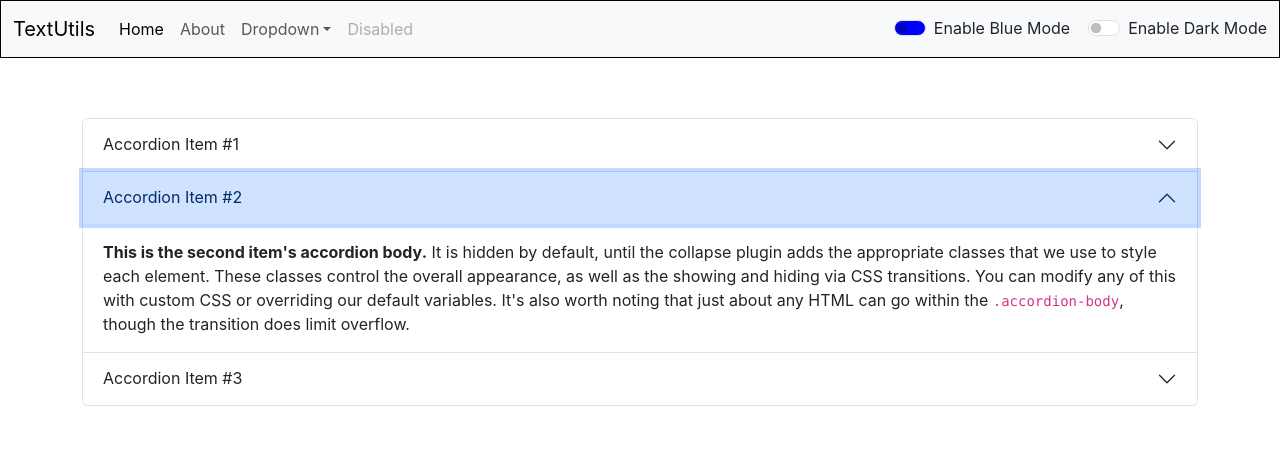
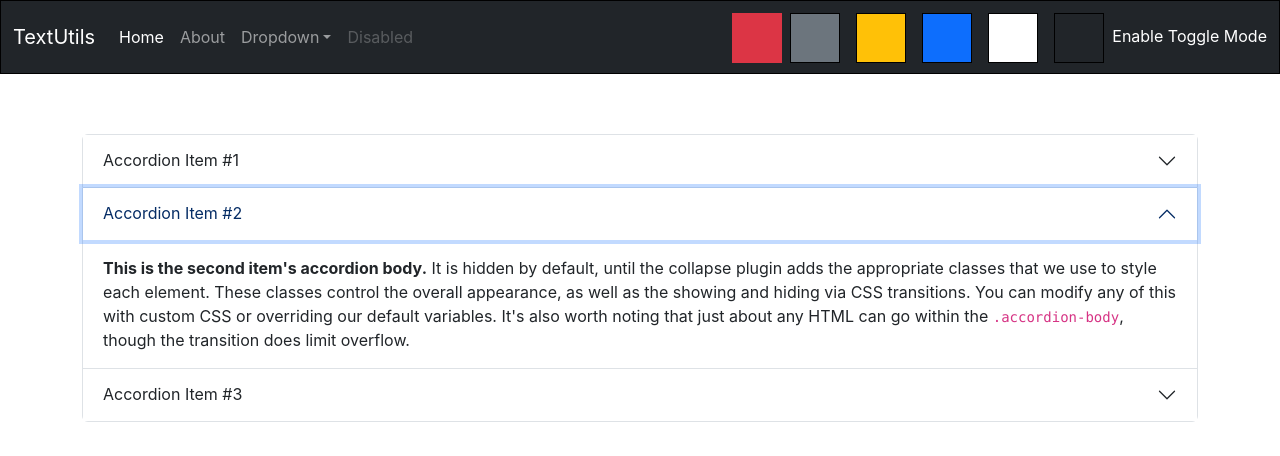
Before and after one commit to gehlotnikhil/TextUtils-React, a React (Create React App) app: page /TextUtils-React/about in a window 1280 px wide. Both pictures are taken after a click on the button "Accordion Item #2". Shown: the top 456 px of the page. Built offline with nearby package versions, Linux system fonts and the light colour scheme.

Commit message:
"Fixed some issue and changed Toggle mode"

```diff
--- a/src/App.css
+++ b/src/App.css
@@ -51,3 +51,8 @@
   display: inline-block;
   margin: 5px auto ;
 }
+label {
+  display: flex;
+  flex-direction: column;
+  justify-content: center;
+}
--- a/src/App.js
+++ b/src/App.js
@@ -25,22 +25,34 @@ function App() {
     //   setAlert(null);
     // }, 2000);
   };
-  const clickToggle = () => {
-    if (mode === "light") {
+  const removeBackground = ()=>
+  {
+    console.log("Yes");
+    document.body.classList.remove("bg-danger");
+    document.body.classList.remove("bg-secondary");
+    document.body.classList.remove("bg-warning");
+    document.body.classList.remove("bg-dark");
+    document.body.classList.remove("bg-white");
+    document.body.classList.remove("bg-primary");
+  }
+  const clickToggle = (cls) => {
+    removeBackground();
+    document.body.classList.add('bg-'+cls);
+    if (cls === "dark") {
       setmode("dark");
       document.body.style.backgroundColor = "grey";
       document.body.style.color = "white";
-      showAlert("Dark Mode has been Enabled", "success");
-      document.title = "TextUtils - Dark Mode";
-    } else {
+      showAlert(" Toggle Mode has been Enabled", "success");
+    }
+    else {
       setmode("light");
-      document.body.style.backgroundColor = "white";
+      // document.body.style.backgroundColor = "white";
       document.body.style.color = "black";
-      showAlert("Light Mode has been Enabled", "success");
-      document.title = "TextUtils - Light Mode";
+      showAlert(" Toggle Mode has been Enabled", "success");
     }
   };
-  const toggleBlue = () => {
+  const toggleBlue = (cls) => {
+
     if (mode === "light") {
       setmode("blue");
       document.body.style.backgroundColor = "blue";
--- a/src/component/About.js
+++ b/src/component/About.js
@@ -1,49 +1,113 @@
 // import React, { useState } from 'react'
 
 export default function About(props) {
-
   return (
     <>
-    <div className="accordion container" id="accordionExample" >
-  <div className="accordion-item" style={{backgroundColor: props.mode}}>
-    <h2 className="accordion-header">
-      <button className="accordion-button" style={{backgroundColor: props.mode}} type="button" data-bs-toggle="collapse" data-bs-target="#collapseOne" aria-expanded="true" aria-controls="collapseOne">
+      <div className={`accordion container  `} id="accordionExample">
+        <div className=" bg-white accordion-item" >
+          <h2 className=" bg-white accordion-header">
+            <button
+              className=" bg-white accordion-button"
+
+              type="button"
+              data-bs-toggle="collapse"
+              data-bs-target="#collapseOne"
+              aria-expanded="true"
+              aria-controls="collapseOne"
+            >
               Accordion Item #1
             </button>
           </h2>
-    <div id="collapseOne" className="accordion-collapse collapse show" data-bs-parent="#accordionExample">
-      <div className="accordion-body" style={{backgroundColor: props.mode}}>
-        <strong>This is the first item's accordion body.</strong> It is shown by default, until the collapse plugin adds the appropriate classes that we use to style each element. These classes control the overall appearance, as well as the showing and hiding via CSS transitions. You can modify any of this with custom CSS or overriding our default variables. It's also worth noting that just about any HTML can go within the <code>.accordion-body</code>, though the transition does limit overflow.
+          <div
+            id="collapseOne"
+            className=" bg-white accordion-collapse collapse show"
+            data-bs-parent="#accordionExample"
+          >
+            <div
+              className=" bg-white accordion-body"
+
+            >
+              <strong>This is the first item's accordion body.</strong> It is
+              shown by default, until the collapse plugin adds the appropriate
+              classes that we use to style each element. These classes control
+              the overall appearance, as well as the showing and hiding via CSS
+              transitions. You can modify any of this with custom CSS or
+              overriding our default variables. It's also worth noting that just
+              about any HTML can go within the <code>.accordion-body</code>,
+              though the transition does limit overflow.
             </div>
           </div>
         </div>
-  <div className="accordion-item" style={{backgroundColor: props.mode}}>
-    <h2 className="accordion-header">
-      <button style={{backgroundColor: props.mode}} className="accordion-button collapsed" type="button" data-bs-toggle="collapse" data-bs-target="#collapseTwo" aria-expanded="false" aria-controls="collapseTwo">
+        <div className=" bg-white accordion-item" >
+          <h2 className=" bg-white accordion-header">
+            <button
+
+              className="accordion-button collapsed bg-white"
+              type="button"
+              data-bs-toggle="collapse"
+              data-bs-target="#collapseTwo"
+              aria-expanded="false"
+              aria-controls="collapseTwo"
+            >
               Accordion Item #2
             </button>
           </h2>
-    <div id="collapseTwo" className="accordion-collapse collapse" data-bs-parent="#accordionExample">
-      <div className="accordion-body" style={{backgroundColor: props.mode}}>
-        <strong>This is the second item's accordion body.</strong> It is hidden by default, until the collapse plugin adds the appropriate classes that we use to style each element. These classes control the overall appearance, as well as the showing and hiding via CSS transitions. You can modify any of this with custom CSS or overriding our default variables. It's also worth noting that just about any HTML can go within the <code>.accordion-body</code>, though the transition does limit overflow.
+          <div
+            id="collapseTwo"
+            className=" bg-white accordion-collapse collapse"
+            data-bs-parent="#accordionExample"
+          >
+            <div
+              className="accordion-body bg-white"
+
+            >
+              <strong>This is the second item's accordion body.</strong> It is
+              hidden by default, until the collapse plugin adds the appropriate
+              classes that we use to style each element. These classes control
+              the overall appearance, as well as the showing and hiding via CSS
+              transitions. You can modify any of this with custom CSS or
+              overriding our default variables. It's also worth noting that just
+              about any HTML can go within the <code>.accordion-body</code>,
+              though the transition does limit overflow.
             </div>
           </div>
         </div>
-  <div className="accordion-item" style={{backgroundColor: props.mode}}>
-    <h2 className="accordion-header">
-      <button style={{backgroundColor: props.mode}} className="accordion-button collapsed" type="button" data-bs-toggle="collapse" data-bs-target="#collapseThree" aria-expanded="false" aria-controls="collapseThree">
+        <div className=" bg-white accordion-item" >
+          <h2 className=" bg-white accordion-header">
+            <button
+
+              className=" bg-white accordion-button collapsed"
+              type="button"
+              data-bs-toggle="collapse"
+              data-bs-target="#collapseThree"
+              aria-expanded="false"
+              aria-controls="collapseThree"
+            >
               Accordion Item #3
             </button>
           </h2>
-    <div id="collapseThree" className="accordion-collapse collapse" data-bs-parent="#accordionExample">
-      <div className="accordion-body" style={{backgroundColor: props.mode}}>
-        <strong>This is the third item's accordion body.</strong> It is hidden by default, until the collapse plugin adds the appropriate classes that we use to style each element. These classes control the overall appearance, as well as the showing and hiding via CSS transitions. You can modify any of this with custom CSS or overriding our default variables. It's also worth noting that just about any HTML can go within the <code>.accordion-body</code>, though the transition does limit overflow.
+          <div
+            id="collapseThree"
+            className=" bg-white accordion-collapse collapse"
+            data-bs-parent="#accordionExample"
+          >
+            <div
+              className=" bg-white accordion-body"
+
+            >
+              <strong>This is the third item's accordion body.</strong> It is
+              hidden by default, until the collapse plugin adds the appropriate
+              classes that we use to style each element. These classes control
+              the overall appearance, as well as the showing and hiding via CSS
+              transitions. You can modify any of this with custom CSS or
+              overriding our default variables. It's also worth noting that just
+              about any HTML can go within the <code>.accordion-body</code>,
+              though the transition does limit overflow.
             </div>
           </div>
         </div>
       </div>
-<div className="container">
-</div>
+      <div className=" bg-white container"></div>
     </>
-  )
+  );
 }
--- a/src/component/Navbar.js
+++ b/src/component/Navbar.js
@@ -5,13 +5,15 @@ import { Link } from "react-router-dom";
 export default function Navbar(props) {
   return (
     <div>
-    <nav className={`navbar navbar-expand-lg text-${props.mode==='blue'||'black'?'white':'black'} bg-${props.mode==='blue'?'primary':props.mode}  navbar-${props.mode==='blue'?'dark':props.mode}`} style = {{border: '1px solid black'}}>
+      <nav
+        className={`navbar navbar-expand-lg text-white bg-dark  navbar-dark`}
+        style={{ border: "1px solid black" }}
+      >
         <div className="container-fluid">
           <a className="navbar-brand" href="/">
             {props.title}
           </a>
           <button
-
             className="navbar-toggler"
             type="button"
             data-bs-toggle="collapse"
@@ -40,7 +42,7 @@ export default function Navbar(props) {
               <li className="nav-item dropdown">
                 <a
                   className="nav-link dropdown-toggle"
-                  href="/"
+                  href=""
                   role="button"
                   data-bs-toggle="dropdown"
                   aria-expanded="false"
@@ -49,12 +51,12 @@ export default function Navbar(props) {
                 </a>
                 <ul className="dropdown-menu">
                   <li>
-                    <a className="dropdown-item" href="/">
+                    <a className="dropdown-item" href="">
                       Action
                     </a>
                   </li>
                   <li>
-                    <a className="dropdown-item" href="/">
+                    <a className="dropdown-item" href="">
                       Another action
                     </a>
                   </li>
@@ -62,29 +64,59 @@ export default function Navbar(props) {
                     <hr className="dropdown-divider" />
                   </li>
                   <li>
-                    <a className="dropdown-item" href="/">
+                    <a className="dropdown-item" href="">
                       Something else here
                     </a>
                   </li>
                 </ul>
               </li>
               <li className="nav-item">
-                <a className="nav-link disabled" aria-disabled="true" href="/">
+                <a className="nav-link disabled" aria-disabled="true" href="">
                   Disabled
                 </a>
               </li>
             </ul>
-            <div style={{display: 'flex', flexDirection: 'row'}} className={`form-check form-switch text-${props.mode === 'light'?'dark':'light'}`}>
-             <div id = "first" style={{marginRight: '58px'}}>
-             <input className="form-check-input " style={{backgroundColor: 'blue'}} onClick={props.toggleBlue} type="checkbox" role="switch" id="flexSwitchCheckChecked1"/>
-              <label className="form-check-label" htmlFor="flexSwitchCheckChecked1">
-                Enable Blue Mode
-              </label></div>
-              <div  id = "second"><input className="form-check-input " onClick={props.toggle} type="checkbox" role="switch" id="flexSwitchCheckChecked"/>
-              <label className="form-check-label" htmlFor="flexSwitchCheckChecked">
-                Enable Dark Mode
+            <div
+              style={{ display: "flex", flexDirection: "row" }}
+              className={`form-check form-switch text-white`}
+            >
+              <div
+                className="mt-1 d-flex mr-5 bg-danger "
+                style={{ height: "50px", width: "50px" }}
+                onClick={() => props.toggle("danger")}
+              ></div>
+              <div
+                className="mt-1 d-flex mx-2 bg-secondary "
+                style={{ height: "50px", width: "50px", border: '1px solid', borderColor:'black' }}
+                onClick={() => props.toggle("secondary")}
+              ></div>
+              <div
+                className="mt-1 d-flex mx-2 bg-warning "
+                style={{ height: "50px", width: "50px", border: '1px solid', borderColor:'black' }}
+                onClick={() => props.toggle("warning")}
+              ></div>
+              <div
+                className="mt-1 d-flex mx-2 bg-primary "
+                style={{ height: "50px", width: "50px", border: '1px solid', borderColor:'black' }}
+                onClick={() => props.toggle("primary")}
+              ></div>
+              <div
+                className="mt-1 d-flex mx-2 bg-white "
+                style={{ height: "50px", width: "50px", border: '1px solid', borderColor:'black' }}
+                onClick={() => props.toggle("white")}
+              ></div>
+              <div
+                className="mt-1 d-flex mx-2 bg-dark "
+                style={{ height: "50px", width: "50px", border: '1px solid', borderColor:'black' }}
+                onClick={() => props.toggle("dark")}
+              ></div>
+
+              <label
+                className="form-check-label"
+                htmlFor="flexSwitchCheckChecked"
+              >
+                Enable Toggle Mode
               </label>
-              </div>
             </div>
           </div>
         </div>
--- a/src/component/TextForm.js
+++ b/src/component/TextForm.js
@@ -28,13 +28,13 @@ export default function TextForm(props) {
 
         <textarea  className="container"  style = {{border: '2px solid black',color: props.mode==='dark'?'white':'black',cursor: 'default' , backgroundColor: props.mode==='dark'?'grey':'white'}}   onChange={handleOnChange}  rows="8"  value={text}>
         </textarea><br/>
-        <button disabled={text.length === 0} className="btn btn-primary mx-1 my-1 " onClick={handleUpClicked}>
+        <button disabled={text.length === 0} className="btn bg-primary border border-white mx-1 my-1 " onClick={handleUpClicked}>
           {"Convert into UpperCase"}
         </button>
-        <button disabled={text.length === 0} className="btn btn-primary mx-1 my-1" onClick={handleLoClicked}>
+        <button disabled={text.length === 0} className="btn bg-primary border border-white mx-1 my-1" onClick={handleLoClicked}>
           {"Convert into LowerCase"}
         </button>
-        <button disabled={text.length === 0} className="btn btn-primary mx-1 my-1" onClick={handleClearClicked}>
+        <button disabled={text.length === 0} className="btn bg-primary border border-white mx-1 my-1" onClick={handleClearClicked}>
           Clear
         </button>
 
```
Lines whose indentation alone changed are shown as unchanged.
